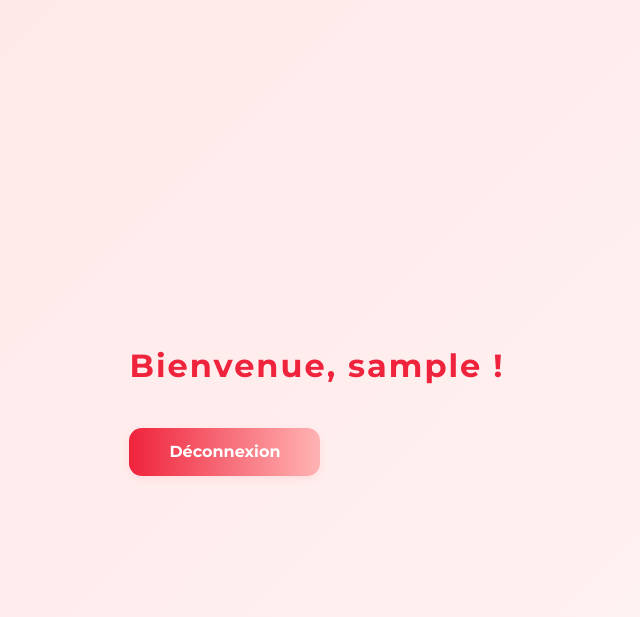
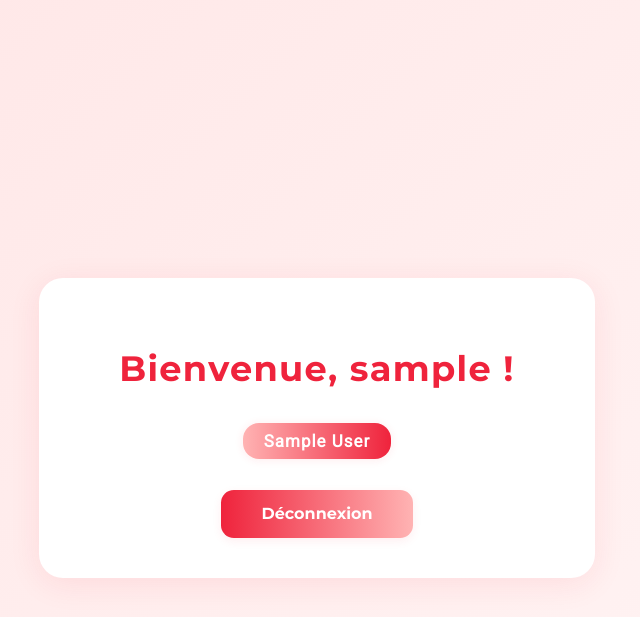
Before and after one commit to Tathoon/SOTA, a PHP site: page /dashboard.php in a window 1280 px wide. Shown: the top 617 px of the page, without its empty margins (323-963 px from the left). Run offline with PHP 8.4, Linux system fonts and the light colour scheme; the visitor is signed in with stand-in values (Sample User, id 1).

Commit message:
Modif dashboard + groupe LDAPS

```diff
--- a/dashboard.php
+++ b/dashboard.php
@@ -10,13 +10,66 @@ if (empty($_SESSION['username'])) {
 <html lang="fr">
 <head>
     <meta charset="UTF-8">
-    <title>Fashion Chic - Dashboard</title>
+    <title>Fashion Chic - Tableau de bord</title>
     <meta name="viewport" content="width=device-width, initial-scale=1">
     <link rel="stylesheet" href="style.css">
+    <style>
+        .dashboard-container {
+            background: #fff;
+            padding: 2.8rem 2.4rem 2.5rem 2.4rem;
+            border-radius: 1.5rem;
+            box-shadow: 0 6px 32px rgba(239,35,60,0.09);
+            max-width: 480px;
+            width: 98vw;
+            text-align: center;
+            margin: 7vh auto 0 auto;
+        }
+        .dashboard-container h1 {
+            color: #ef233c;
+            font-family: 'Montserrat', sans-serif;
+            font-size: 2.2rem;
+            font-weight: 700;
+            margin-bottom: 1.4rem;
+            letter-spacing: 1.3px;
+        }
+        .user-group {
+            display: inline-block;
+            background: linear-gradient(90deg, #ffb3b3 0%, #ef233c 100%);
+            color: #fff;
+            font-size: 1.06rem;
+            font-weight: 600;
+            border-radius: 1rem;
+            padding: 0.5rem 1.3rem;
+            margin-bottom: 1.2rem;
+            margin-top: 0.7rem;
+            letter-spacing: 1px;
+            box-shadow: 0 1px 10px rgba(239,35,60,0.09);
+        }
+        .logout-btn {
+            margin-top: 2rem;
+        }
+        @media (max-width: 480px) {
+            .dashboard-container {
+                padding: 1rem 0.3rem 1.5rem 0.3rem;
+            }
+            .dashboard-container h1 {
+                font-size: 1.25rem;
+            }
+            .user-group {
+                font-size: 0.98rem;
+                padding: 0.5rem 0.9rem;
+            }
+        }
+    </style>
 </head>
 <body>
     <div class="dashboard-container">
         <h1>Bienvenue, <?php echo htmlspecialchars($_SESSION['username']); ?> !</h1>
+        <?php if (!empty($_SESSION['group'])): ?>
+            <div class="user-group"><?php echo htmlspecialchars($_SESSION['group']); ?></div>
+        <?php else: ?>
+            <div class="user-group" style="background: #fff;color:#ef233c;border:1.2px solid #ef233c;">Aucun groupe trouvé</div>
+        <?php endif; ?>
         <form action="logout.php" method="post">
             <button type="submit" class="logout-btn">Déconnexion</button>
         </form>
```
Also changed, not shown: login.php (+20 -20 lines).
